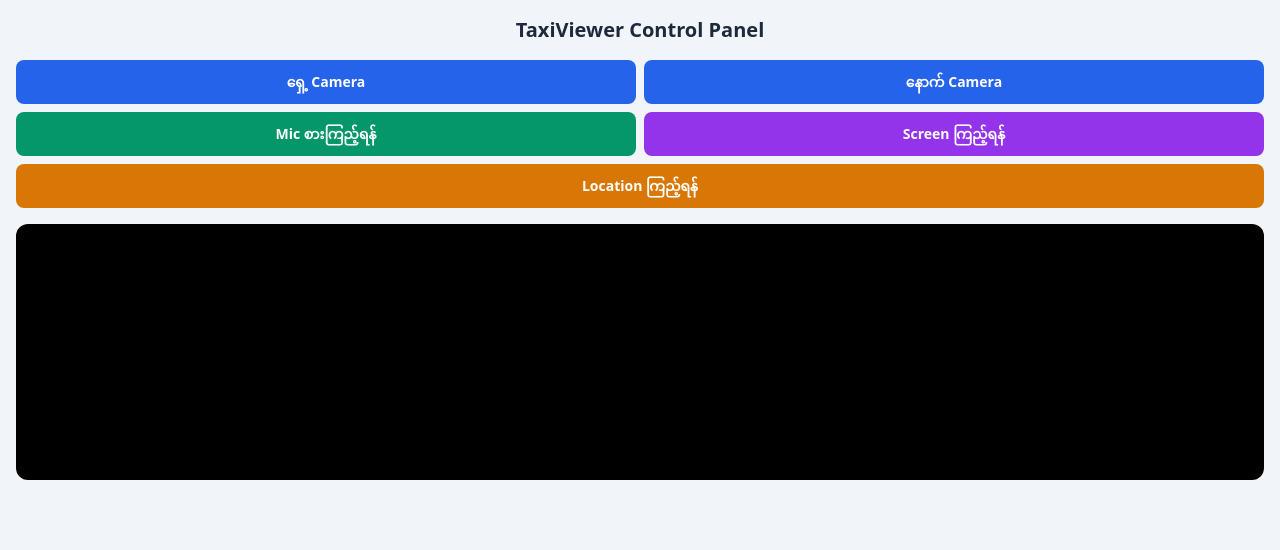
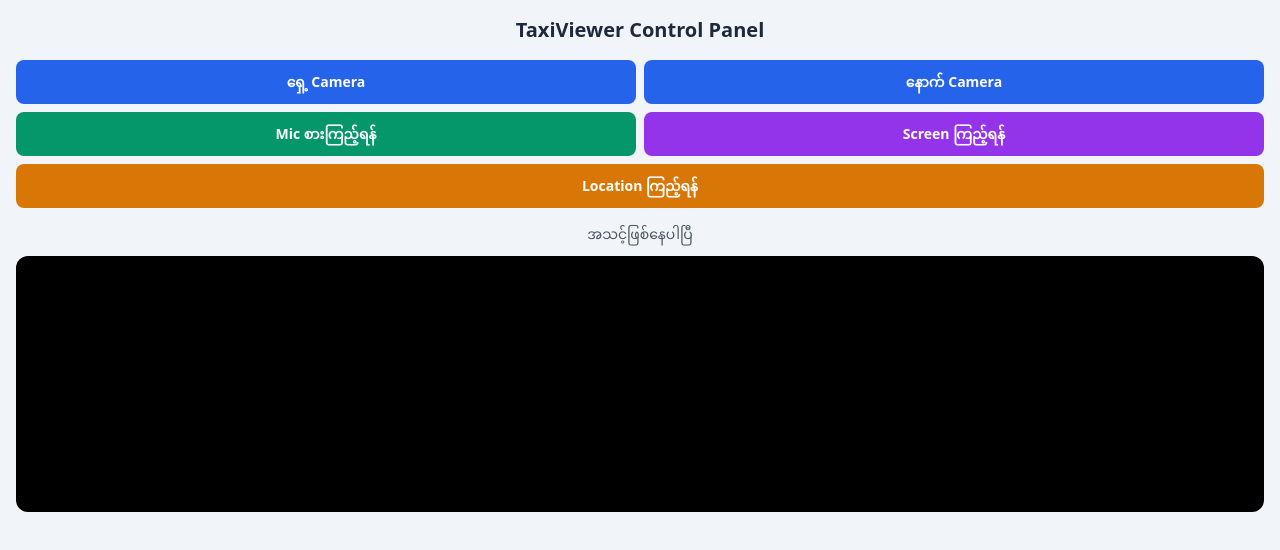
Before and after one commit to Kaungkt98/Taxi, a plain HTML site: page taxiviewer/index.html in a window 1280 px wide. Drawn offline with nearby package versions, Linux system fonts and the light colour scheme.

Commit message:
Update index.html

```diff
--- a/taxiviewer/index.html
+++ b/taxiviewer/index.html
@@ -18,6 +18,9 @@
         <button onclick="sendReq('location')" class="bg-amber-600 text-white p-3 rounded-lg text-sm font-semibold col-span-2">Location ကြည့်ရန်</button>
     </div>
 
+    <!-- ခလုတ်နှိပ်လိုက်ရင် အခြေအနေပြမယ့် နေရာ -->
+    <p id="viewStatus" class="text-center text-sm font-medium text-gray-600 mb-3">အသင့်ဖြစ်နေပါပြီ</p>
+
     <!-- Display Screen / Video Output -->
     <!-- Display Screen / Video Output -->
     <div class="bg-black rounded-xl h-64 flex items-center justify-center overflow-hidden relative">
```
